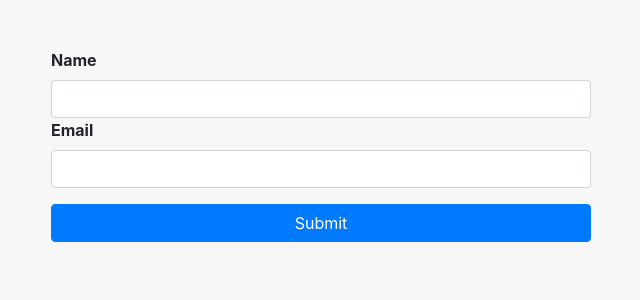
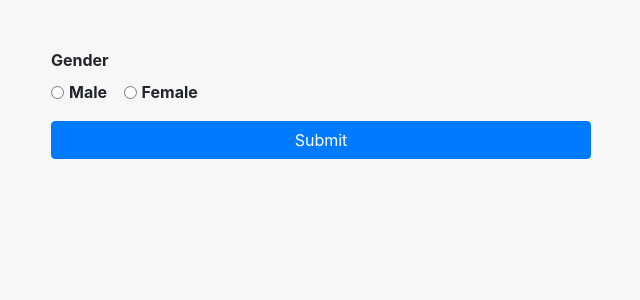
Before and after one commit to Prapunkumar/metaintrospec-1, a Flask app: page / in a window 1280 px wide. Shown: the top 300 px of the page, without its empty margins (319-959 px from the left). Run offline with Flask 3, Linux system fonts and the light colour scheme; some libraries are stand-ins or nearby versions.

Commit message:
Update details.html

```diff
--- a/templates/details.html
+++ b/templates/details.html
@@ -5,6 +5,7 @@
 
     <link rel="stylesheet" href="https://maxcdn.bootstrapcdn.com/bootstrap/4.0.0/css/bootstrap.min.css">
 
+    <script src="https://apis.google.com/js/platform.js" async defer></script>
 
 </head>
 <style>
@@ -29,14 +30,21 @@
         <div class="row">
             <div class="col-md-6 offset-md-3">
 
-                <form method="POST" action="submit">
+                <form method="POST" action="save">
 
                     <div class="form-group">
-                        <label>Name</label>
-                        <input type="text" class="form-control" name="name" required>
-                        <label>Email</label>
-                        <input type="email" class="form-control" name="email" required>
+                        <label>Gender</label><br>
+                        <div class="form-check form-check-inline">
+                            <input class="form-check-input" type="radio" name="gender" id="male" value="Male" required>
+                            <label class="form-check-label" for="male">Male</label>
+                        </div>
+                        <div class="form-check form-check-inline">
+                            <input class="form-check-input" type="radio" name="gender" id="female" value="Female" required>
+                            <label class="form-check-label" for="female">Female</label>
+                        </div>
                     </div>
+
+
 
                     <button type="submit" class="btn btn-primary btn-block">Submit</button>
 
@@ -48,4 +56,5 @@
 
 </body>
 
+
 </html>
```
